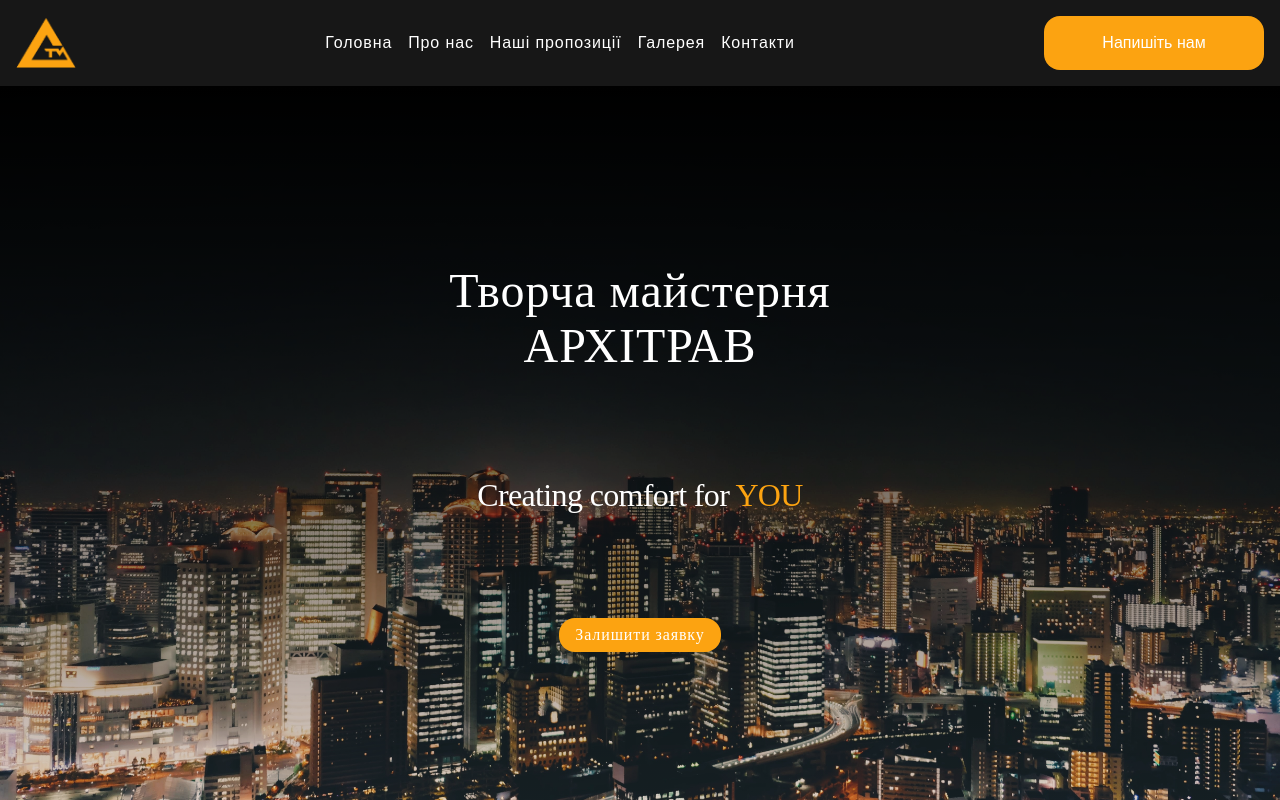
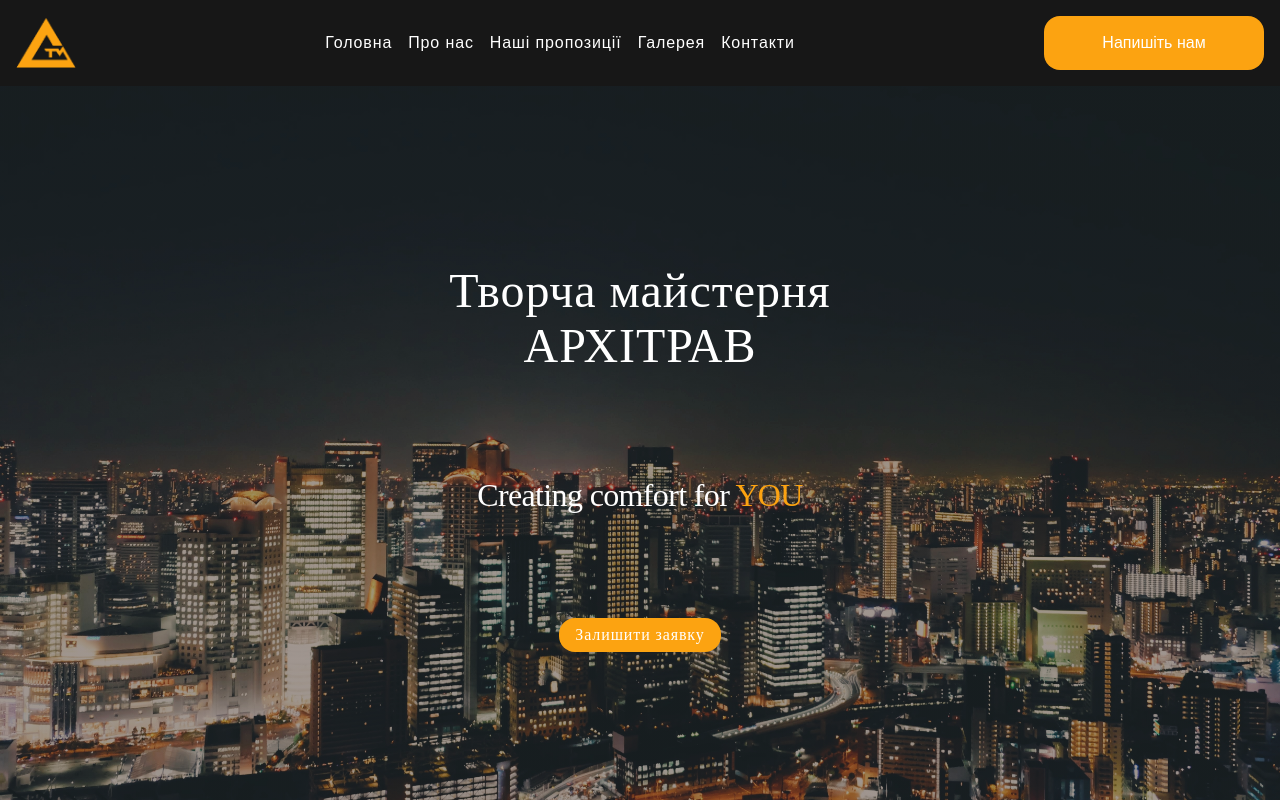
Before and after one commit to NatalaBoiko/architrave, a Next.js app: page / in a window 1280 px wide. Shown: the top 800 px of the page. Built offline with nearby package versions, Linux system fonts and the light colour scheme; a web font is replaced by a local one.

Commit message:
add bg to hero

```diff
--- a/src/sections/Hero/Hero.module.scss
+++ b/src/sections/Hero/Hero.module.scss
@@ -5,11 +5,23 @@
   align-items: center;
   box-shadow: 0px 4px 4px 0px #00000040, 0px 4px 4px 0px rgba(0, 0, 0, 0.25);
 
-  background-image: linear-gradient(180deg, black, transparent),
-    url("../../../public/heroBg.jpg");
+  // background-image: linear-gradient(
+  //     0deg,
+  //     rgba(22, 22, 22, 0.4) 0%,
+  //     rgba(22, 22, 22, 0.4) 100%
+  //   ),
+  //   url('../../../public/heroBg.jpg'),
+  //   lightgray 0px -159.072px / 100% 120% no-repeat;
+
+  background-image: linear-gradient(
+      0deg,
+      rgba(22, 22, 22, 0.4) 0%,
+      rgba(22, 22, 22, 0.4) 100%
+    ),
+    url('../../../public/heroBg.jpg');
   background-size: cover;
   background-repeat: no-repeat;
-  background-position: 50% 43%;
+  background-position: 100% 100%;
 
   @media screen and (min-width: 768px) {
     height: 800px;
```
